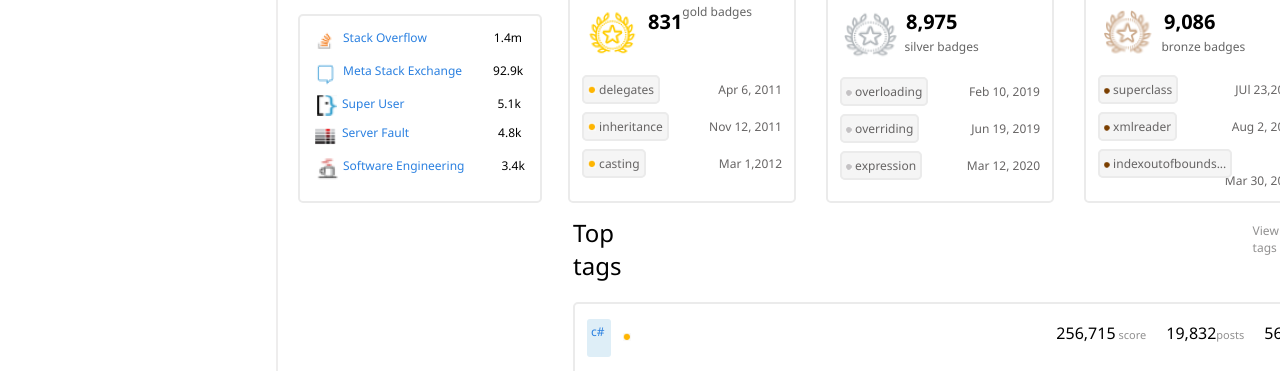
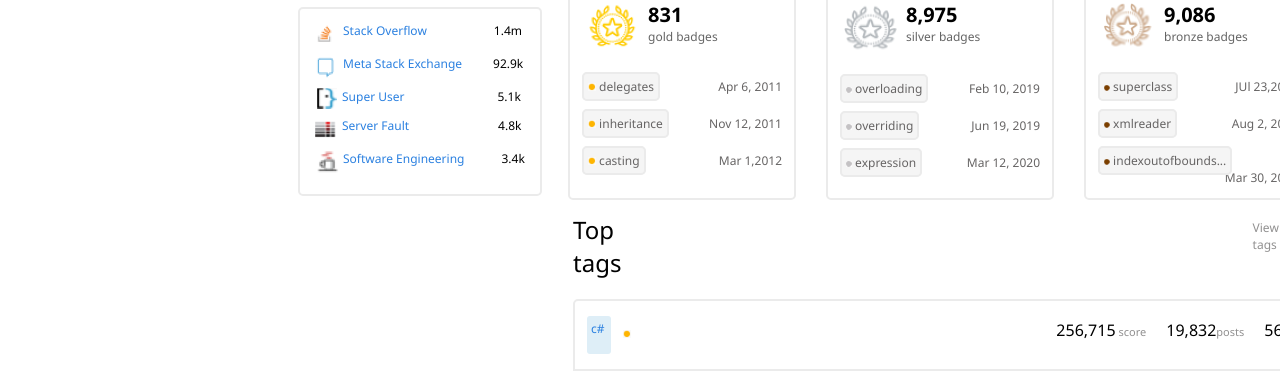
Before and after one commit to ashna-24/stackoverflow, a plain HTML site: page index.html in a window 1280 px wide. Shown: the part 729-1100 px from the top of the page. Drawn offline with Linux system fonts and the light colour scheme.

Commit message:
file commit

```diff
--- a/css/style.css
+++ b/css/style.css
@@ -5,8 +5,10 @@
 
 .header{
     display: flex;
+    position:fixed;
     width: 1355px;
     height: 40px;
+    z-index:10;
     align-items: center;
     padding: 2px;
     border-bottom: 1px;
@@ -60,7 +62,7 @@
 
 .header_center input{
     border:none;
-    width: 100%;
+    width: 550px;
     padding: 5px;
     outline:none;
     font-size:14px;
@@ -126,20 +128,18 @@
 }
 
 .main{
+    padding-top: 40px;
     margin-left: 95px;
     font-family: 'Segoe UI', Tahoma, Geneva, Verdana, sans-serif;
     font-size: 12px;
     display: flex;
 }
 
-body{
-    overflow-y: scroll;
-    overflow-x: hidden;
-    height: auto;
-}
-
 .sideBar{
     width:145px;
+    position:sticky;
+    top:38px;
+    height: 577px;
     margin-right:5px;
     border-right: 2px solid rgb(238, 237,237);
     padding: 18px;
@@ -761,12 +761,12 @@
     display: flex;
 }
 
-.Gold_top img{
+.gold_img{
     padding: 3px;
     margin-right: 6px;
 }
 
-.Gold_top p{
+.gold_msg p{
     font-size: 20px;
     margin-top: 5px;
     font-weight: 600;
@@ -775,8 +775,7 @@
     color: rgb(102, 100, 100);
 }
 
-.Gold_top span{
-    /*margin: 35px 0px 0px -33px;*/
+.gold_msg span{
     color:rgb(100, 100, 100);
 }
 
@@ -838,22 +837,6 @@
     margin-left:30px;
 }
 
-.Silver_top img{
-    padding: 3px;
-    margin-right: 6px;
-}
-
-.Silver_top p{
-    font-size: 20px;
-    margin-top: 5px;
-    font-weight: 600;
-}
-
-.Silver_top span{
-    margin: 35px 0px 0px -53px;
-    color: rgb(100, 100, 100);
-}
-
 .Silver_list span{
     color:rgb(102, 100, 100)
 }
@@ -904,25 +887,8 @@
     margin-left:30px;
 }
 
-.Bronze_top img{
-    padding: 3px;
-    margin-right: 6px;;
-}
-
-
 .Bronze_list span{
     color: rgb(102, 100, 100);
-}
-
-.Bronze_top p{
-    font-size: 20px;
-    margin-top: 5px;
-    font-weight: 600;
-}
-
-.Bronze_top span{
-    margin: 35px 0px 0px -54px;
-    color: rgb(100, 100, 100);
 }
 
 .superclass{
--- a/index.html
+++ b/index.html
@@ -272,9 +272,13 @@
                         <div class="rates">
                             <div class="Gold">
                                 <div class="Gold_top">
+                                    <div class="gold_img">
                                        <img src="assets/gold.png" alt="not found">
-                                    <p>831</p><br>
+                                    </div>
+                                    <div class="gold_msg">
+                                       <p>831</p>
                                        <span>gold badges</span>
+                                    </div>
                                 </div>
                                 <div class="Gold_list">
                                     <div>
@@ -302,9 +306,13 @@
                             </div>
                             <div class="Silver">
                                 <div class="Silver_top">
+                                    <div class="gold_img">
                                        <img src="assets/silver.png" alt="not found">
+                                    </div>
+                                    <div class="gold_msg">
                                        <p>8,975</p>
                                        <span>silver badges</span>
+                                    </div>
                                 </div>
                                 <div class="Silver_list">
                                     <div>
@@ -332,9 +340,13 @@
                             </div>
                             <div class="Bronze">
                                 <div class="Bronze_top">
+                                    <div class="gold_img">
                                        <img src="assets/bronze.png" alt="not found">
+                                    </div>
+                                    <div class="gold_msg">
                                        <p>9,086</p>
                                        <span>bronze badges</span>
+                                    </div>
                                 </div>
                                 <div class="Bronze_list">
                                     <div>
```
Lines whose indentation alone changed are shown as unchanged.
